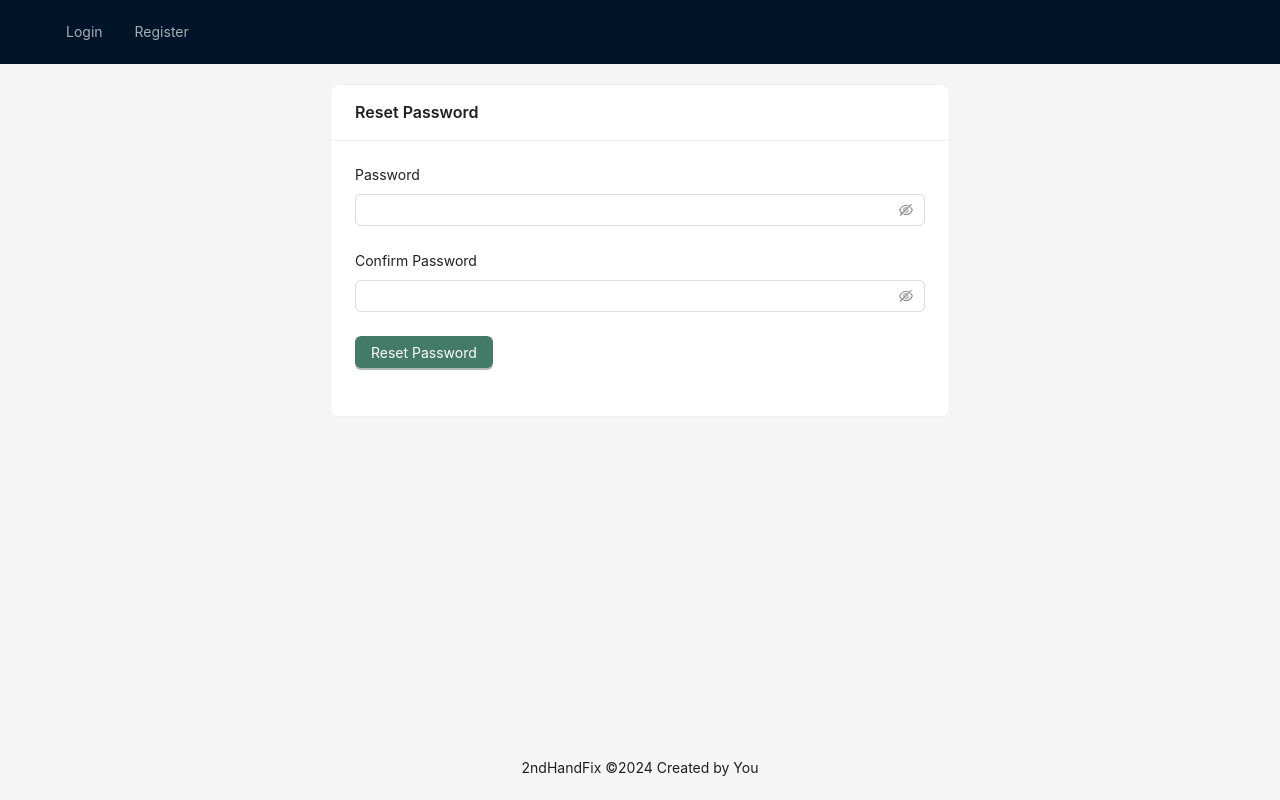
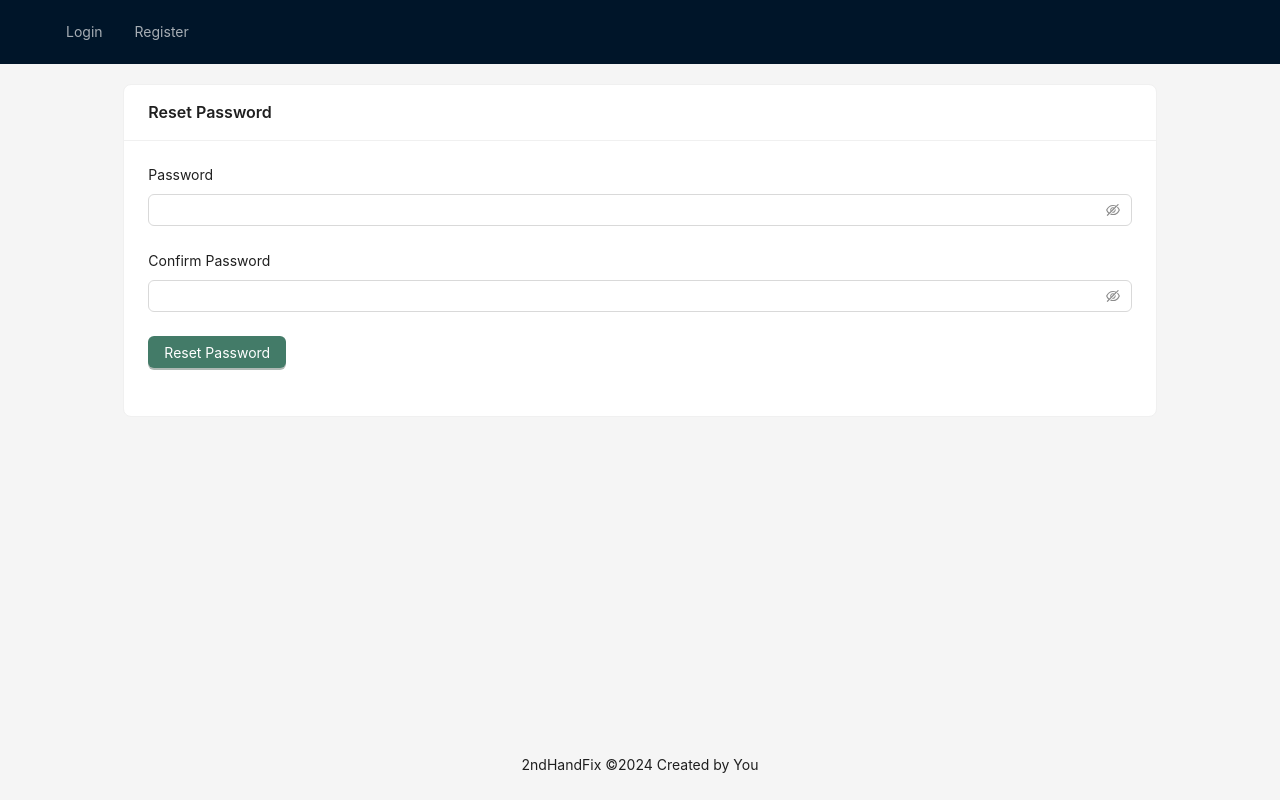
Before and after one commit to harrisfamilydesigns/harris-family-designs, a React (Vite) app: page /password/reset in a window 1280 px wide. Built offline with nearby package versions, Linux system fonts and the light colour scheme.

Commit message:
destructure message from App.useApp()

```diff
--- a/src/Root.jsx
+++ b/src/Root.jsx
@@ -1,6 +1,6 @@
 import React, { useState, useEffect, Suspense, lazy } from 'react';
 import FullPageSpinner from './components/shared/FullPageSpinner';
-import { ConfigProvider } from 'antd';
+import { App, ConfigProvider } from 'antd';
 import theme from './theme';
 import { BrowserRouter as Router, Routes, Route } from 'react-router-dom';
 import ConfirmEmail from './components/SecondHandApp/ConfirmEmail';
@@ -23,6 +23,7 @@ const Root = () => {
 
   return (
     <ConfigProvider theme={theme}>
+      <App>
         <Suspense fallback={<FullPageSpinner />}>
           <Router>
             <Routes>
@@ -38,6 +39,7 @@ const Root = () => {
             </Routes>
           </Router>
         </Suspense>
+      </App>
     </ConfigProvider>
   )
 };
--- a/src/components/SecondHandApp/ThrifterOnboarding/ThrifterOnboardingIntroduction.jsx
+++ b/src/components/SecondHandApp/ThrifterOnboarding/ThrifterOnboardingIntroduction.jsx
@@ -1,5 +1,5 @@
 import React from 'react';
-import { Form, Input, Button, Spin, message, Alert, Typography } from 'antd';
+import { Form, Input, Button, Spin, Alert, App, Typography } from 'antd';
 import { useCurrentUser, users } from '../../../api';
 import CardLayout from '../../shared/CardLayout';
 
@@ -7,6 +7,7 @@ const ThrifterOnboardingIntroduction = ({onNext}) => {
   const {data: currentUser, isLoading} = useCurrentUser();
   const [error, setError] = React.useState('');
   const [submitting, setSubmitting] = React.useState(false);
+  const { message } = App.useApp();
 
   const onFinish = async (form) => {
     try {
@@ -29,11 +30,11 @@ const ThrifterOnboardingIntroduction = ({onNext}) => {
   );
 
   return (
-    <CardLayout title="Welcome to Your Thrifting Journey!" bordered={false}>
-      <div>
+    <CardLayout title="Welcome to Your Thrifting Journey!">
+      <Typography.Paragraph>
         Before you start delighting customers with your unique finds, let's get to know you better.
         This helps us tailor the experience to your strengths and interests.
-      </div>
+      </Typography.Paragraph>
 
       <Form
         name="thrifter-onboarding-introduction"
@@ -69,9 +70,11 @@ const ThrifterOnboardingIntroduction = ({onNext}) => {
           <Input/>
         </Form.Item>
         <Form.Item>
-          <Button type="primary" htmlType="submit" disabled={submitting}>
-            {submitting ? 'Submitting' : 'Continue'}
-          </Button>
+          <div style={{ display: 'flex', justifyContent: 'flex-end' }}>
+            <Button type="primary" htmlType="submit" disabled={submitting}>
+              {submitting ? 'Submitting' : 'Continue'}
+            </Button>
+          </div>
         </Form.Item>
       </Form>
 
--- a/src/components/SecondHandApp/ThrifterOnboarding/ThrifterOnboardingLocationDetails.jsx
+++ b/src/components/SecondHandApp/ThrifterOnboarding/ThrifterOnboardingLocationDetails.jsx
@@ -1,5 +1,5 @@
 import React from 'react';
-import { Button, Form, Input, Alert, Spin, message } from 'antd';
+import { Button, Form, Input, Alert, Spin, App } from 'antd';
 import CardLayout from '../../shared/CardLayout';
 import Typography from 'antd/es/typography/Typography';
 import { useCurrentUser, users } from '../../../api';
@@ -8,6 +8,7 @@ const ThrifterOnboardingLocationDetails = ({onNext, onPrev}) => {
   const {data: currentUser, isLoading}  = useCurrentUser();
   const [error, setError] = React.useState('');
   const [submitting, setSubmitting] = React.useState(false);
+  const { message } = App.useApp();
 
   const handleSubmit = async ({address}) => {
     setSubmitting(true);
@@ -30,7 +31,7 @@ const ThrifterOnboardingLocationDetails = ({onNext, onPrev}) => {
   );
 
   return (
-    <CardLayout title="Where Do You Thrive?" extra={<Button onClick={onPrev}>Back</Button>}>
+    <CardLayout title="Where Do You Thrive?">
       <Typography.Paragraph>
         Your local area is a treasure trove of finds. Sharing your location helps us connect you with customers eager for local gems.
       </Typography.Paragraph>
@@ -55,9 +56,12 @@ const ThrifterOnboardingLocationDetails = ({onNext, onPrev}) => {
           <Input />
         </Form.Item>
         <Form.Item>
-          <Button type="primary" htmlType="submit" disabled={submitting}>
-            {submitting ? 'Saving...' : 'Save'}
-          </Button>
+          <div style={{ display: 'flex', justifyContent: 'space-between' }}>
+            <Button type="text" onClick={onPrev}>Back</Button>
+            <Button type="primary" htmlType="submit" disabled={submitting}>
+              {submitting ? 'Saving...' : 'Save'}
+            </Button>
+          </div>
         </Form.Item>
         {error && <Alert message={error} type="error" />}
       </Form>
--- a/src/components/SecondHandApp/ThrifterOnboarding/ThrifterOnboardingThriftingPreferences.jsx
+++ b/src/components/SecondHandApp/ThrifterOnboarding/ThrifterOnboardingThriftingPreferences.jsx
@@ -1,5 +1,5 @@
 import React from 'react';
-import { Button, Form, message, Alert, Checkbox, Row, Col, Spin } from 'antd';
+import { Button, Form, App, Alert, Checkbox, Row, Col, Spin } from 'antd';
 import CardLayout from '../../shared/CardLayout';
 import Typography from 'antd/es/typography/Typography';
 import { useCurrentUser, users } from '../../../api';
@@ -8,14 +8,13 @@ const ThrifterOnboardingThriftingPreferences = ({ onNext, onPrev }) => {
   const { data: currentUser, isLoading } = useCurrentUser();
   const [error, setError] = React.useState('');
   const [submitting, setSubmitting] = React.useState(false);
+  const { message } = App.useApp();
 
   const handleSubmit = async ({ preferences }) => {
     setSubmitting(true);
     try {
       const { error } = await users.updateCurrent({ preferences });
       if (error) throw new Error(error);
-      console.log('currentUser?.preferences', currentUser?.preferences);
-      // setPreferences(currentUser?.preferences || {});
       message.success('Your thrifting preferences have been saved!');
       onNext();
     } catch (error) {
@@ -135,7 +134,7 @@ const ThrifterOnboardingThriftingPreferences = ({ onNext, onPrev }) => {
   );
 
   return (
-    <CardLayout title="Select Your Thrifting Domains" extra={<Button onClick={onPrev}>Back</Button>}>
+    <CardLayout title="Select Your Thrifting Domains">
       <Typography.Paragraph>
         Every Thrifter has their niches. What categories spark joy for you? This helps us match you with customers who love what you love.
       </Typography.Paragraph>
@@ -149,7 +148,7 @@ const ThrifterOnboardingThriftingPreferences = ({ onNext, onPrev }) => {
       >
         <Row>
           {preferenceSections.map(({title, key, options}) => (
-            <Col span={12} key={key}>
+            <Col span={24} xl={12} xxl={8} key={key}>
               <Typography.Title level={5} style={{marginTop: 0}}>{title}</Typography.Title>
               <Form.Item name={['preferences', key]}>
                 <Checkbox.Group
@@ -161,9 +160,12 @@ const ThrifterOnboardingThriftingPreferences = ({ onNext, onPrev }) => {
         </Row>
 
         <Form.Item>
-          <Button type="primary" htmlType="submit" disabled={submitting}>
-            {submitting ? 'Saving...' : 'Save'}
-          </Button>
+          <div style={{ display: 'flex', justifyContent: 'space-between' }}>
+            <Button type="text" onClick={onPrev}>Back</Button>
+            <Button type="primary" htmlType="submit" disabled={submitting}>
+              {submitting ? 'Saving...' : 'Save'}
+            </Button>
+          </div>
         </Form.Item>
         {error && <Alert message={error} type="error" />}
       </Form>
--- a/src/components/SecondHandApp/ThrifterOnboarding/ThrifterOnoarding.jsx
+++ b/src/components/SecondHandApp/ThrifterOnboarding/ThrifterOnoarding.jsx
@@ -1,8 +1,8 @@
 import React from 'react';
 import { Routes, Route, Navigate, useNavigate } from 'react-router-dom';
-import { Grid, Col, Row, Steps, message } from 'antd';
+import { Grid, Col, Row, Steps, App } from 'antd';
 import ThrifterOnboardingIntroduction from './ThrifterOnboardingIntroduction';
-import ThrifterOnboardingContactVerification from './ThrifterOnboardingContactVerification';
+// import ThrifterOnboardingContactVerification from './ThrifterOnboardingContactVerification';
 import ThrifterOnboardingLocationDetails from './ThrifterOnboardingLocationDetails';
 import ThrifterOnboardingThriftingPreferences from './ThrifterOnboardingThriftingPreferences';
 import ThrifterOnboardingExperienceLevel from './ThrifterOnboardingExperienceLevel';
@@ -26,6 +26,7 @@ const OnboardingSteps = [
 ];
 
 const Onboarding = () => {
+  const { message } = App.useApp();
   let navigate = useNavigate();
   const screens = useBreakpoint();
 
--- a/src/components/shared/CardLayout.jsx
+++ b/src/components/shared/CardLayout.jsx
@@ -1,12 +1,23 @@
 import React from 'react';
 import { Card, Col, Row } from 'antd';
-import { row, card } from '../../styles';
+import { row as rowStyle, card } from '../../styles';
 
-const CardLayout = ({ children, ...props }) => {
-  const rowProps = { justify: 'center', style: row.m20 };
-  const colProps = { xs: 24, md: 20, lg: 16, xl: 12, style: row.flexRowCenterCenter };
+const CardLayout = ({ children, row, col, ...props }) => {
+  const defaultRowProps = { justify: 'center', style: rowStyle.m20 };
+  const defaultColProps = { xs: 24, xl: 20,  style: { display: 'flex', justifyContent: 'center', alignItems: 'center' } };
+
+  const rowProps = {
+    ...defaultRowProps,
+    ...row
+  };
+
+  const colProps = {
+    ...defaultColProps,
+    ...col
+  };
 
   return (
+
         <Row {...rowProps}>
           <Col {...colProps}>
             <Card style={card.fullWidth} {...props}>
```
Lines whose indentation alone changed are shown as unchanged.
